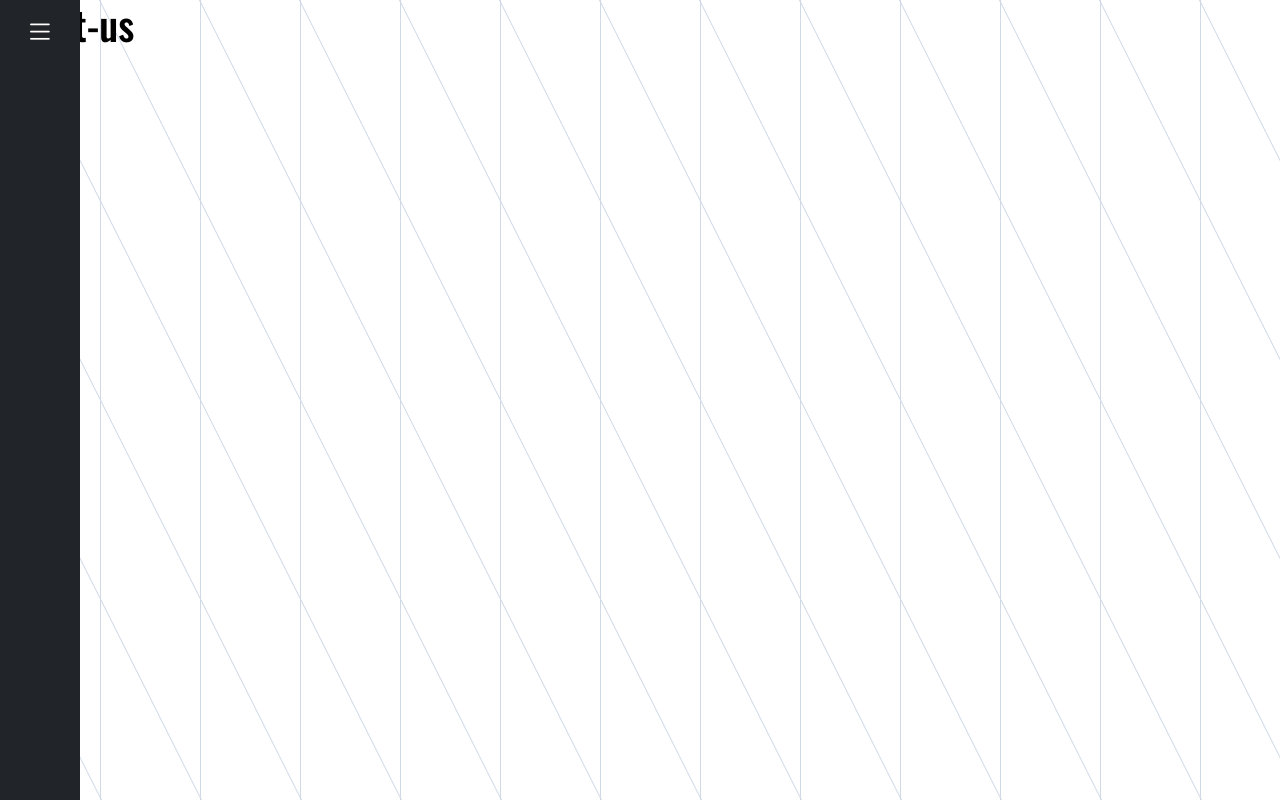
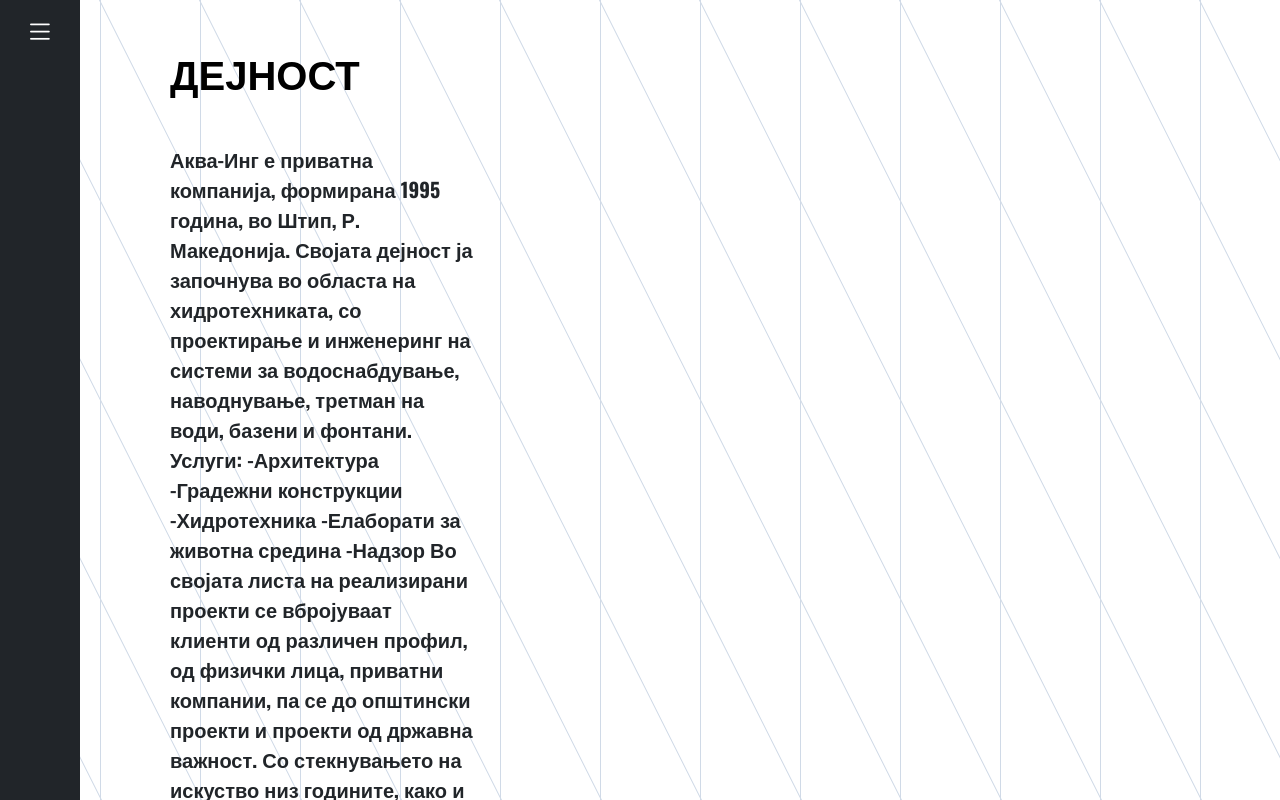
Before and after one commit to andrejdaskalov/akvaing-site, a Next.js app: page /mk/zanas in a window 1280 px wide. Shown: the top 800 px of the page. Built offline with nearby package versions, Linux system fonts and the light colour scheme.

Commit message:
created certificate page

```diff
--- a/src/component/navbar.tsx
+++ b/src/component/navbar.tsx
@@ -78,10 +78,10 @@
                                     style={{ transition: "all ease-in-out 0.3s" }}
                                 >
                                     <NavDropdown.Item >
-                                        <Nav.Link href={"/" + locale + "/zanas"} onClick={handleClose} className="nav-link">{t("nav.zanas")}</Nav.Link>
+                                        <Link href={"/" + locale + "/zanas"} onClick={handleClose} className="nav-link">{t("nav.zanas")}</Link>
                                     </NavDropdown.Item>
                                     <NavDropdown.Item >
-                                        <Nav.Link href={"/" + locale + "/certificates"} onClick={handleClose} className="nav-link">{t("nav.certificates")}</Nav.Link>
+                                        <Link href={"/" + locale + "/certificates"} onClick={handleClose} className="nav-link">{t("nav.certificates")}</Link>
                                     </NavDropdown.Item>
                                     {/* <NavDropdown.Item >
                                         <Nav.Link href="/zanas" onClick={handleClose} className="nav-link">ДЕЈНОСТ</Nav.Link>
--- a/src/i18n/translations.en.json
+++ b/src/i18n/translations.en.json
@@ -7,7 +7,7 @@
     "nav.projects": "PROJECTS",
     "nav.contact": "CONTACT",
     "nav.about": "ABOUT US",
-    "nav.zanas": "MISSION",
+    "nav.zanas": "WHAT WE DO",
     "nav.certificates": "CERTIFICATES",
     "project.location": "LOCATION",
     "project.purpose": "TYPE",
@@ -23,7 +23,10 @@
     "contact.title": "CONTACT US",
     "contact.skopje": "Skopje",
     "contact.stip": "Stip",
-    "contact.location": "LOCATION"
+    "contact.location": "LOCATION",
+    "zanas.text": "Akva-Ing is a private company, formed 1995 in Stip, Republic of Macedonia. It was started in the area of hydrotechnics, design and engineering water supply systems, irrigation, treatment of waters, pools and fountains.\nServices we offer:\n-Architecture\n-Construction\n-Hydrotechnics -Environmental reports\n-Supervision\nIn our list of finished projects we have a variety of clientelle, from individuals and private companies to municipalities and projects of state importance.\nWith the increase of experience, as well as the increase of our staff and client demand, we have increased our area of work to the level of the entire country\nWe expanded to architecture, designing houses, buildings, as well as major road infrastructure\nOur employeess and partners are tried and tested in their respective fields and ready to take on any challenge the client can give. Our field of work is oriented towards consulting, design and supervision",
+    "zanas.title": "WHAT WE DO",
+    "certificates.title": "CERTIFICATES"
 
 
 }
--- a/src/i18n/translations.mk.json
+++ b/src/i18n/translations.mk.json
@@ -7,7 +7,7 @@
     "nav.projects" : "ПРОЕКТИ",
     "nav.contact" : "КОНТАКТ",
     "nav.about" : "ЗА НАС",
-    "nav.zanas" : "МИСИЈА",
+    "nav.zanas" : "ДЕЈНОСТ",
     "nav.certificates" : "СЕРТИФИКАТИ",
     "project.location" : "ЛОКАЦИЈА",
     "project.purpose" : "НАМЕНА",
@@ -23,6 +23,9 @@
     "contact.title": "КОНТАКТИРАЈ НЕ",
     "contact.skopje": "Скопје",
     "contact.stip": "Штип",
-    "contact.location": "Локација"
+    "contact.location": "Локација",
+    "zanas.title": "ДЕЈНОСТ",
+    "zanas.text": "Аква-Инг е приватна компанија, формирана 1995 година, во Штип, Р. Македонија. Својата дејност ја започнува во областа на хидротехниката, со проектирање и инженеринг на системи за водоснабдување, наводнување, третман на води, базени и фонтани.\nУслуги:\n-Архитектура\n-Градежни конструкции\n-Хидротехника -Елаборати за животна средина\n-Надзор\nВо својата листа на реализирани проекти се вбројуваат клиенти од различен профил, од физички лица, приватни компании, па се до општински проекти и проекти од државна важност.\nСо стекнувањето на искуство низ годините, како и зголемувањето на својот кадар, и побарувачката на клиентите, компанијата го зголеми својот на интерес на работа, како и опфатот на делување, кој е проширен на ниво на цела Република.\nСвоето поле го прошири во областа на архитектурата, како проектирање на индивидуални станбени куќи, станбени згради, индустриски објекти, реконструкција на постоечки објекти, како и проектирање на структури од патна инфраструктура.\nНашите вработени и надворешни соработници се докажани во своите области и во секој момент се спремни за решавање на најсложените барања на клиентите. Работењето на компанијата е ориентирано кон консултански услуги, проектирање и надзор на објекти.",
+    "certificates.title": "СЕРТИФИКАТИ"
 
 }
--- a/src/pages/[locale]/zanas/index.tsx
+++ b/src/pages/[locale]/zanas/index.tsx
@@ -2,21 +2,36 @@
 
 export async function getStaticPaths() {
     const locales = ['mk', 'en']
-    const paths = locales.map((locale) => ({ params: { locale: locale }}))
-    return { paths, fallback: false}
+    const paths = locales.map((locale) => ({ params: { locale: locale } }))
+    return { paths, fallback: false }
 }
 
-export async function getStaticProps({ params }: { params: { locale : string }}) {
+export async function getStaticProps({ params }: { params: { locale: string } }) {
     const locale = params.locale
     return { props: { locale: locale } }
 }
 
-export default function ZaNas(props :  {locale: string}){
+export default function ZaNas(props: { locale: string }) {
     const translation = new Intl();
-    const t  = (key: string) => translation.getTranslation(props.locale ? props.locale : 'mk', key);
-    return(
-        <>
-            <h1>{t("about-us")}</h1>
-        </>
+    const t = (key: string) => translation.getTranslation(props.locale ? props.locale : 'mk', key);
+    return (
+        <main>
+            <div className='row mt-5'>
+
+                <div className="col-md-1">
+                </div>
+                <div className="col-md-3 details-container">
+                    <h1 className="fw-bold mb-5">{t("zanas.title")}</h1>
+                    <p className="text-dark fs-5 fw-bold">{t("zanas.text")} </p>
+
+                </div>
+                <div className="col-md-2" />
+                <div className="col-md-6  details-container">
+
+
+                </div>
+
+            </div>
+        </main>
     )
 }
```
Also changed, not shown: src/pages/[locale]/certificates/index.tsx (added, +56 -0 lines), src/repository/strapi_repo.ts (+14 -0 lines).
